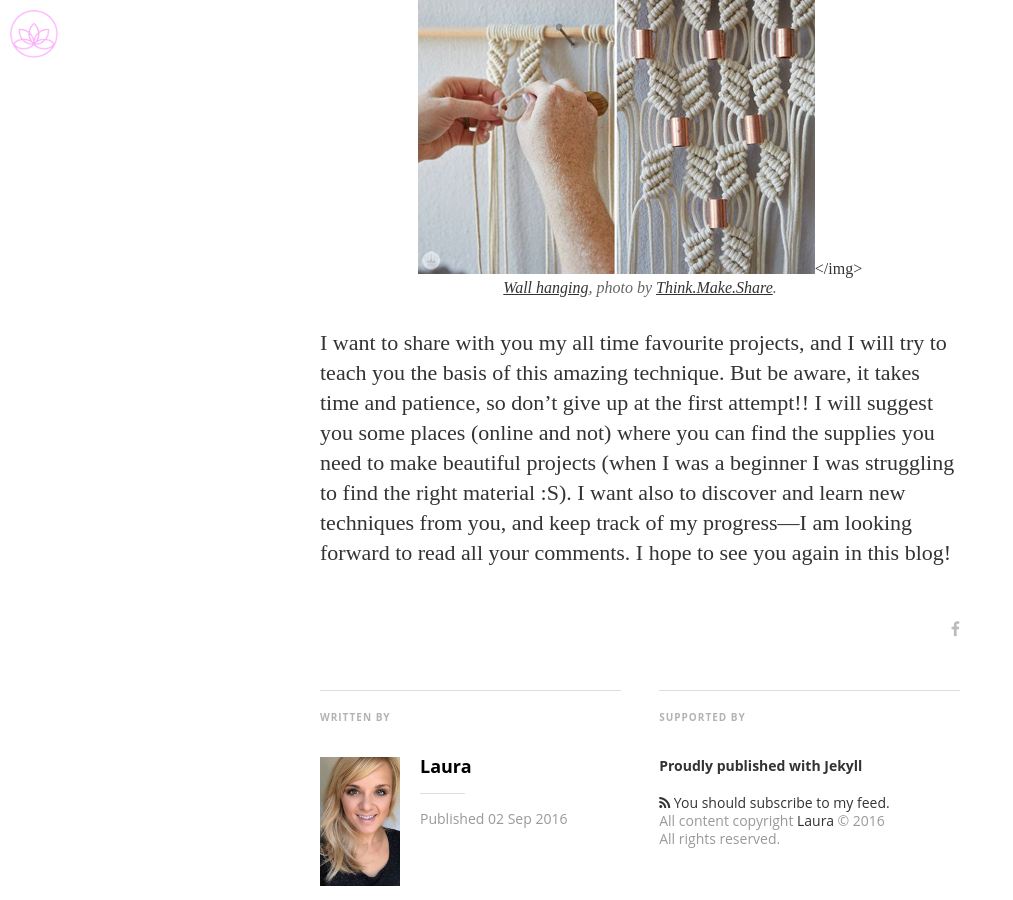
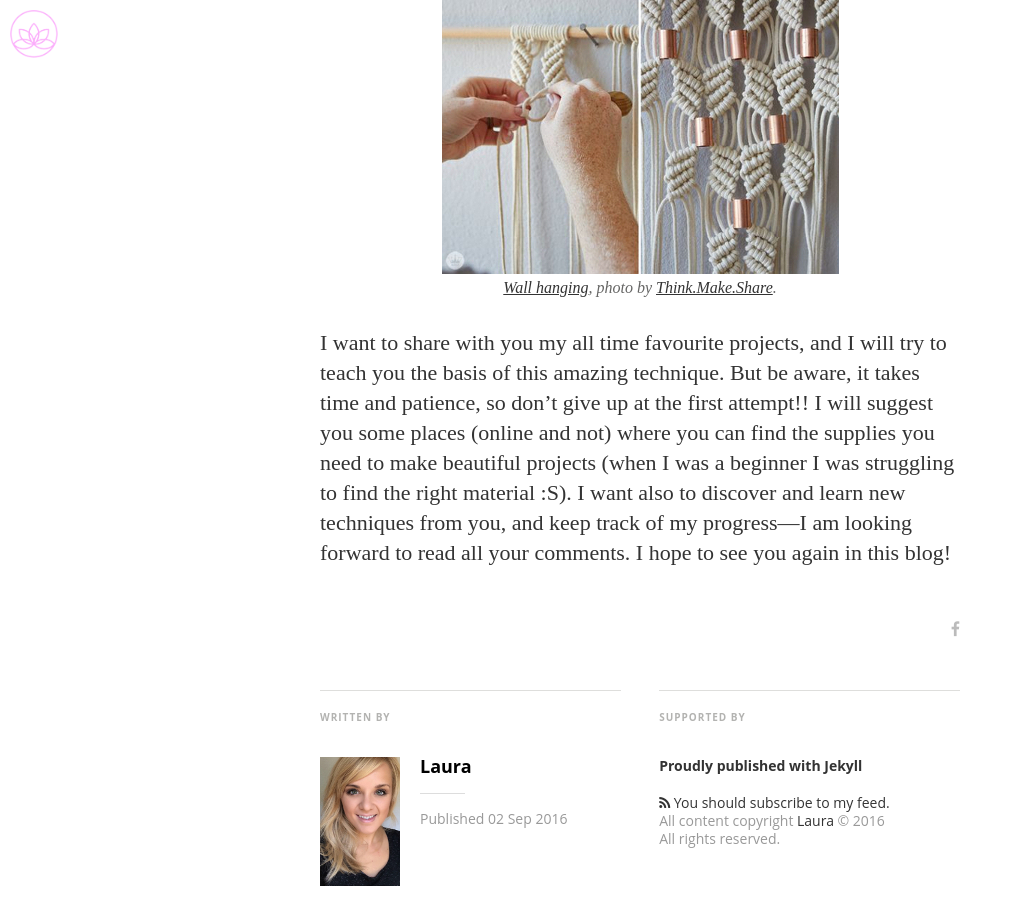
Before and after one commit to lrdlc/github.io, a Jekyll site: the page built from _posts/2016-09-02-Welcome.md, in a window 1280 px wide and 900 px high, scrolled down 2267 px. Shown: the whole window, without its empty margins (0-1013 px from the left). Built offline with Jekyll 4.4.1, drawn with Linux system fonts in a browser that asks for light colours; nearby versions of some CDN libraries; some web fonts are replaced; comment, search, counter and statistics services are not loaded.

```diff
--- a/_posts/2016-09-02-Welcome.md
+++ b/_posts/2016-09-02-Welcome.md
@@ -46,7 +46,7 @@ made by me :D).
 
 <center>
 <figure>
-<img src="/images/welcome/tendamacrame.jpg"></img>
+<img src="/images/welcome/tendamacrame.jpg">
 <figcaption>
         <a href="http://www.thinkmakeshareblog.com/macrame-rocks/"> Wall hanging</a>,
          photo by <a href="http://www.thinkmakeshareblog.com"> Think.Make.Share</a>.
```
Also changed, not shown: favicon.ico, images/favicons/apple-touch-icon-114x114-precomposed.png (deleted), images/favicons/apple-touch-icon-144x144-precomposed.png (deleted), images/favicons/apple-touch-icon-72x72-precomposed.png (deleted), images/favicons/apple-touch-icon-precomposed.png (deleted), images/favicons/favicon.ico (deleted), images/favicons/favicon.png (deleted), 8 other files.
